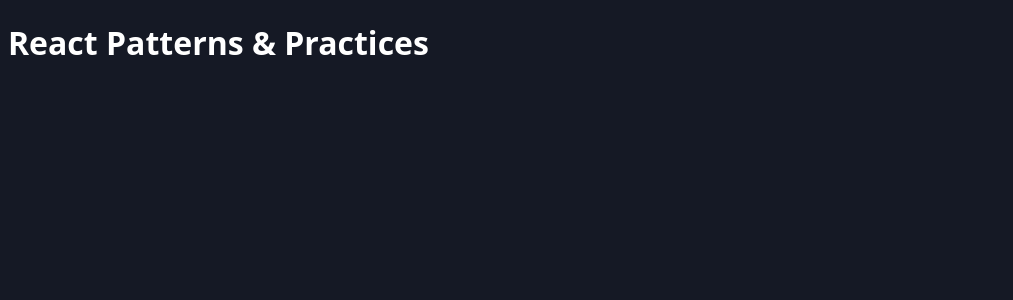
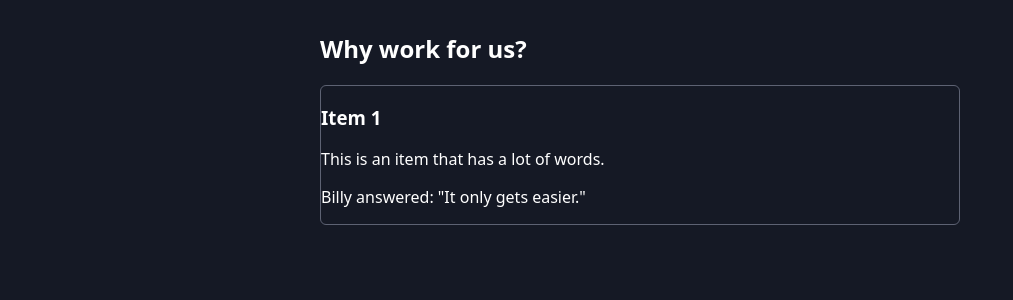
Before and after one commit to sean-xiao-zhao7/react_best_practices, a React (Vite) app: page / in a window 1280 px wide. Shown: the top 300 px of the page, without its empty margins (0-1013 px from the left). Built offline with nearby package versions, Linux system fonts and the light colour scheme.

Commit message:
Add AccordionItem

```diff
--- a/src/App.jsx
+++ b/src/App.jsx
@@ -1,5 +1,20 @@
-function App() {
-  return <h1>React Patterns & Practices</h1>;
+import Accordion from "./components/Accordion";
+import AccordionItem from "./components/AccordionItem";
+
+export default function App() {
+    return (
+        <main>
+            <section>
+                <h2>Why work for us?</h2>
+                <Accordion className={"accordion"}>
+                    <AccordionItem title="Item 1">
+                        <article>
+                            <p>This is an item that has a lot of words.</p>
+                            <p>Billy answered: "It only gets easier."</p>
+                        </article>
+                    </AccordionItem>
+                </Accordion>
+            </section>
+        </main>
+    );
 }
-
-export default App;
--- /dev/null
+++ b/src/components/AccordionItem.jsx
@@ -0,0 +1,8 @@
+export default function AccordionItem({ title, children }) {
+    return (
+        <li>
+            <h3>{title}</h3>
+            <div>{children}</div>
+        </li>
+    );
+}
```
